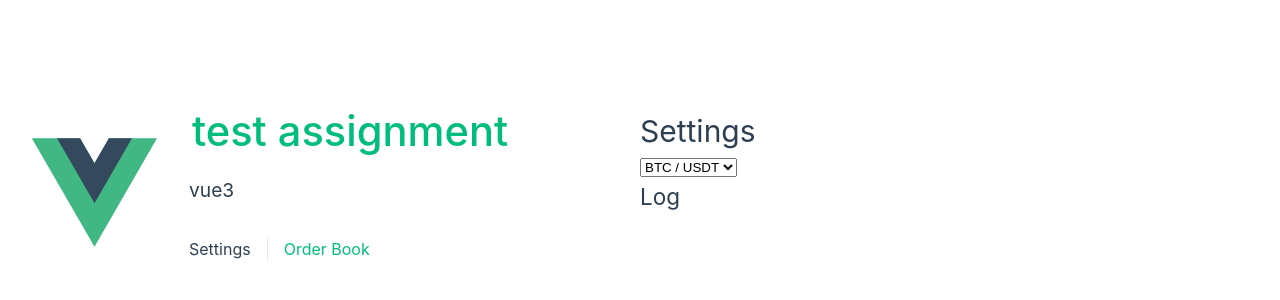
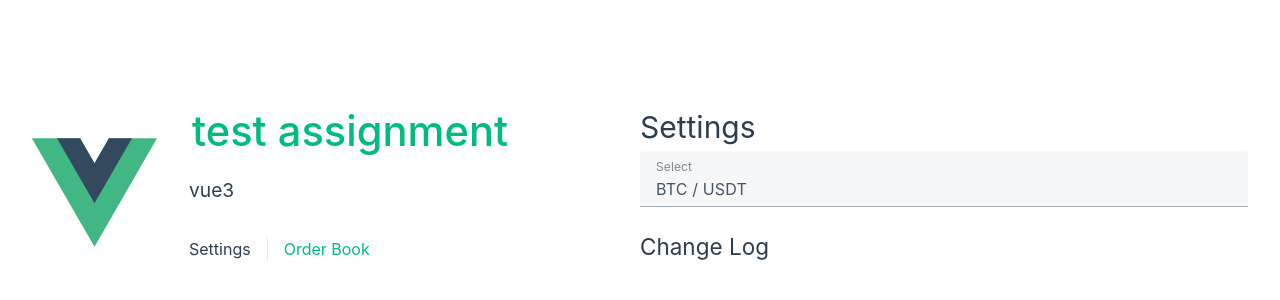
Before and after one commit to tulvit/vue3-koshelek, a Vue app: page / in a window 1280 px wide. Shown: the part 208-508 px from the top of the page. Built offline with nearby package versions, Linux system fonts and the light colour scheme.

Commit message:
vuetify integration

```diff
--- a/package.json
+++ b/package.json
@@ -15,7 +15,8 @@
   "dependencies": {
     "pinia": "^2.1.7",
     "vue": "^3.4.21",
-    "vue-router": "^4.3.0"
+    "vue-router": "^4.3.0",
+    "vuetify": "^3.5.16"
   },
   "devDependencies": {
     "@rushstack/eslint-patch": "^1.8.0",
--- a/src/components/PairLog.vue
+++ b/src/components/PairLog.vue
@@ -3,16 +3,9 @@ import { ref } from 'vue'
 import { useLogStore } from '@/stores/log'
 
 const log = useLogStore()
-</script>
 
-<template>
-  <h2>Log</h2>
-  <li v-for="item in log.log" :key="item">
-    <div>{{ item.pair.from }} -> {{ item.pair.to }}</div>
-    <em
-      >at
-      {{
-        new Date(item.time).toLocaleString(undefined, {
+const formatDate = (date: Date) => {
+  return new Date(date).toLocaleString(undefined, {
     year: 'numeric',
     month: '2-digit',
     day: '2-digit',
@@ -22,7 +15,17 @@ const log = useLogStore()
     minute: '2-digit',
     second: '2-digit'
   })
-      }}
-    </em>
-  </li>
+}
+</script>
+
+<template>
+  <h2>Change Log</h2>
+  <v-list lines="one">
+    <v-list-item
+      v-for="item in log.log"
+      :key="item"
+      :title="item.pair.from + ' to ' + item.pair.to"
+      :subtitle="formatDate(item.time)"
+    ></v-list-item>
+  </v-list>
 </template>
--- a/src/components/SelectPair.vue
+++ b/src/components/SelectPair.vue
@@ -13,9 +13,5 @@ watch(selected, (selected, prevSelected) => {
 </script>
 
 <template>
-  <select v-model="selected">
-    <option v-for="(option, index) in props.options" :value="option.value" :key="index">
-      {{ option.text }}
-    </option>
-  </select>
+  <v-select label="Select" :items="options" v-model="selected"></v-select>
 </template>
--- a/src/main.ts
+++ b/src/main.ts
@@ -6,9 +6,20 @@ import { createPinia } from 'pinia'
 import App from './App.vue'
 import router from './router'
 
+// Vuetify
+import 'vuetify/styles'
+import { createVuetify } from 'vuetify'
+import * as components from 'vuetify/components'
+import * as directives from 'vuetify/directives'
+
+const vuetify = createVuetify({
+  components,
+  directives
+})
+
 const app = createApp(App)
 
 app.use(createPinia())
 app.use(router)
 
-app.mount('#app')
+app.use(vuetify).mount('#app')
--- a/src/views/SettingsView.vue
+++ b/src/views/SettingsView.vue
@@ -5,9 +5,9 @@ import SelectPair from '../components/SelectPair.vue'
 import PairLog from '../components/PairLog.vue'
 
 const hardcodedOptions = ref([
-  { text: 'BTC / USDT', value: 'BTCUSDT' },
-  { text: 'BNB / BTC', value: 'BNBBTC' },
-  { text: 'ETH / BTC', value: 'ETHBTC' }
+  { title: 'BTC / USDT', value: 'BTCUSDT' },
+  { title: 'BNB / BTC', value: 'BNBBTC' },
+  { title: 'ETH / BTC', value: 'ETHBTC' }
 ])
 </script>
 
```
Also changed, not shown: 1 other file (tests, documents, lock files or other folders). Lines whose indentation alone changed are shown as unchanged.
